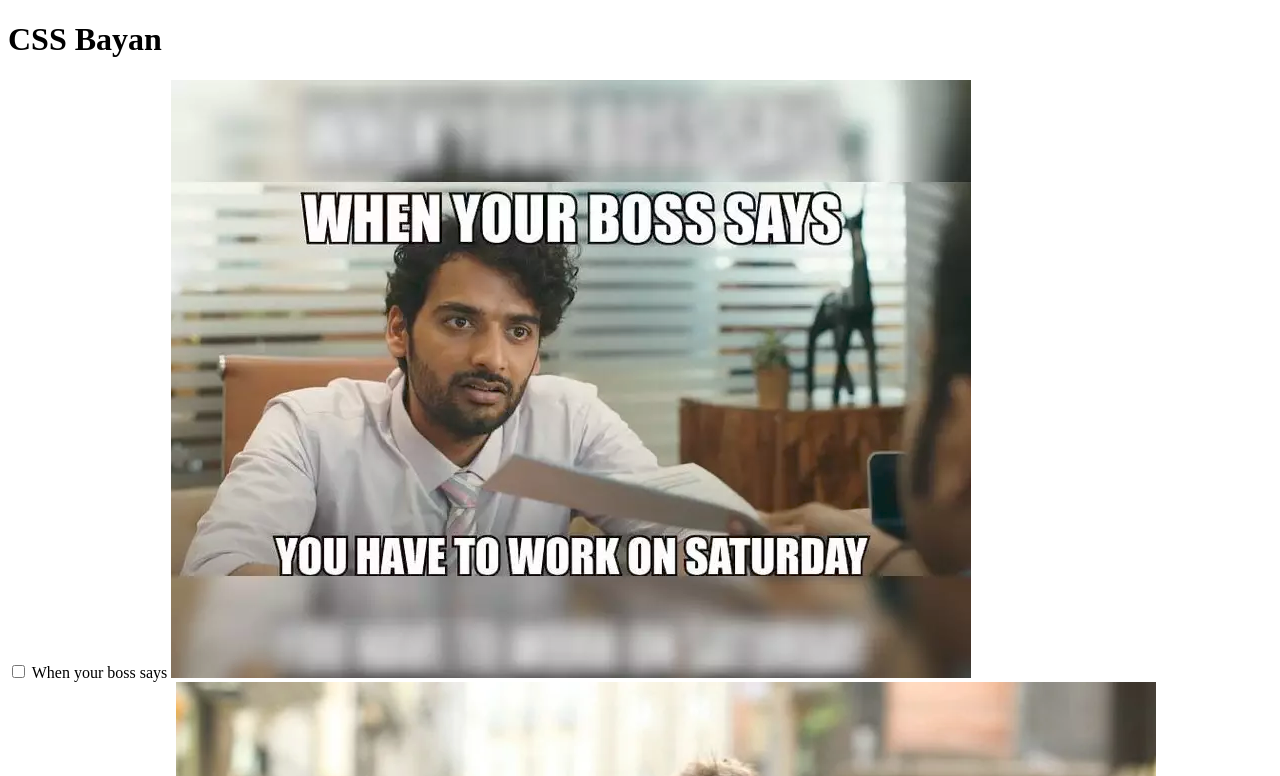
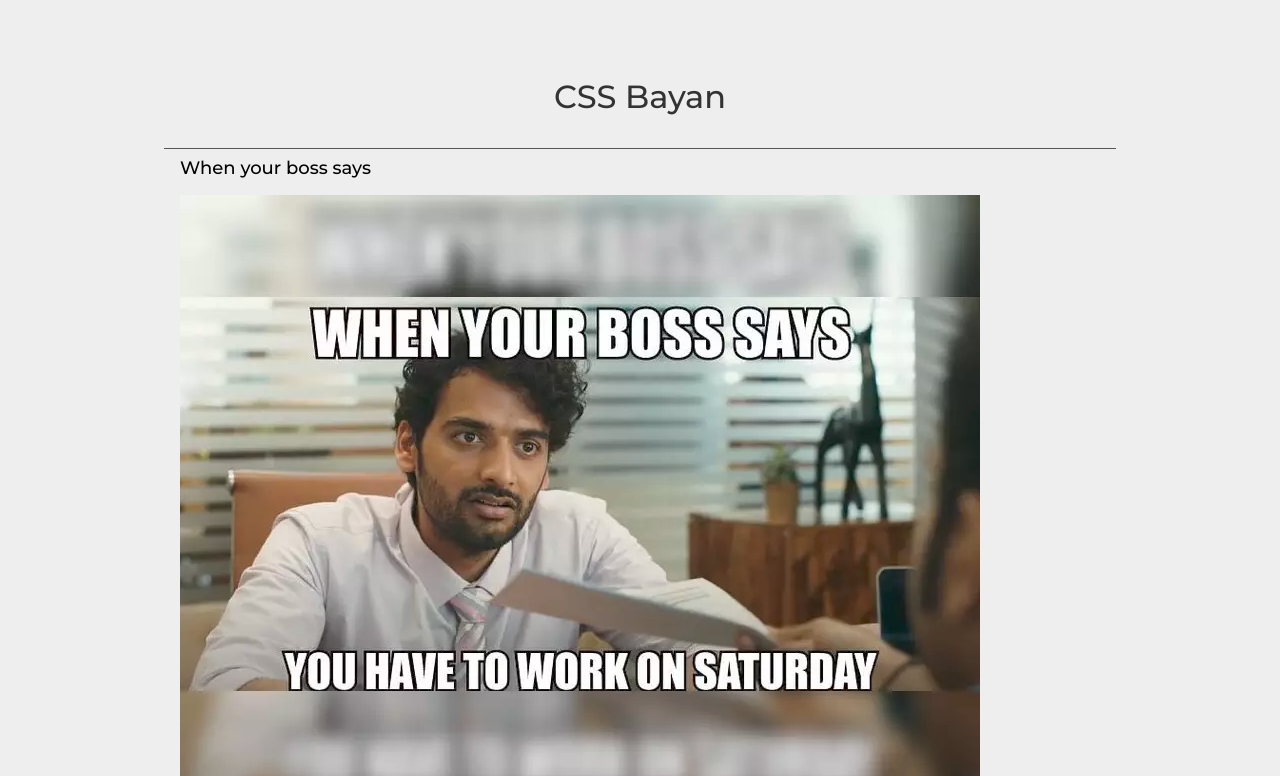
Before and after one commit to rushena/cssBayan, a plain HTML site: page index.html in a window 1280 px wide. Shown: the top 776 px of the page. Drawn offline with Linux system fonts and the light colour scheme.

Commit message:
feat: add CSS structure (Mon, March 12, 2023 22:44:00 PM GMT+3)

```diff
--- a/index.html
+++ b/index.html
@@ -5,6 +5,7 @@
 		<meta name="viewport" content="width=device-width, user-scalable=no, initial-scale=1.0, maximum-scale=1.0, minimum-scale=1.0">
 		<meta http-equiv="X-UA-Compatible" content="ie=edge">
 		<title>CssBayan</title>
+		<link rel="stylesheet" href="./styles.css">
 	</head>
 	<body>
 		<div class="wrapper">
--- a/styles.css
+++ b/styles.css
@@ -0,0 +1,67 @@
+@import url("https://fonts.googleapis.com/css2?family=Montserrat:ital,wght@0,300;0,400;0,500;0,600;0,700;1,400&display=swap");
+
+body {
+	margin      : 0;
+	padding     : 0;
+	background  : #eee;
+	font-family : "Montserrat", sans-serif;
+}
+
+.wrapper {
+	max-width: 1000px;
+	box-sizing: border-box;
+	padding : 32px 24px;
+	margin-left : auto;
+	margin-right : auto;
+}
+
+.title {
+	font-size : 24px;
+	font-weight : 500;
+	margin-bottom : 24px;
+	color: #333;
+	text-align : center;
+}
+
+.item {
+	margin-bottom : 16px;
+	border-bottom : 1px solid #555;
+}
+
+.item:nth-child(2) {
+	border-top : 1px solid #555;
+}
+
+.item input {
+	display : none;
+}
+
+.item__title {
+	display : block;
+	font-size : 18px;
+	font-weight : 500;
+	padding : 8px 16px;
+	position : relative;
+}
+
+@media all and (min-width: 768px) {
+	.wrapper {
+		padding: 56px 24px;
+	}
+
+	.title {
+		font-size : 32px;
+		margin-bottom : 32px;
+	}
+}
+
+@media all and (min-width: 1360px) {
+	.wrapper {
+		padding: 72px 32px;
+	}
+
+	.title {
+		font-size : 48px;
+		margin-bottom : 48px;
+	}
+}
```
